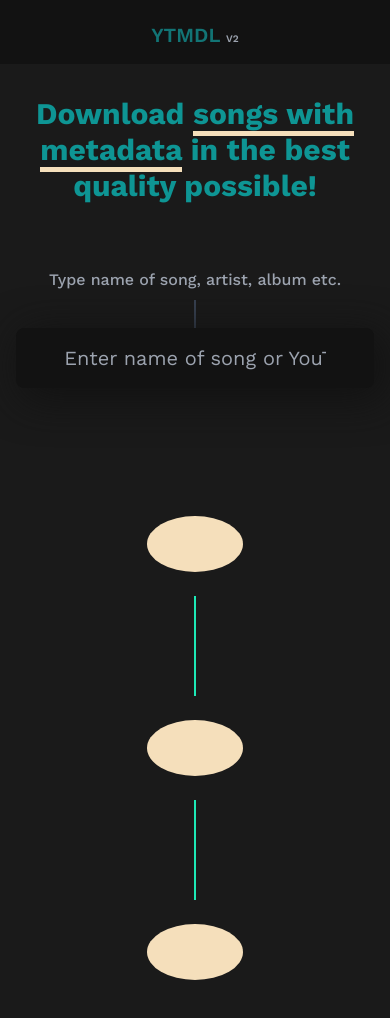
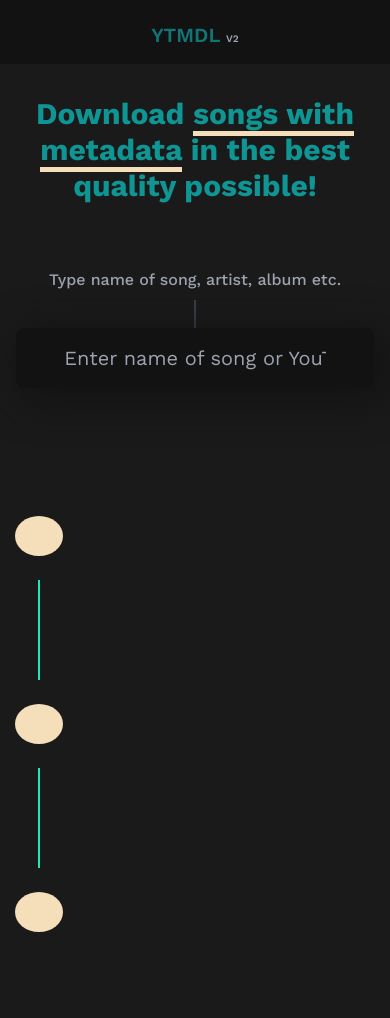
Before and after one commit to deepjyoti30/ytmdl-web-v2, a Vue app: page / in a window 390 px wide. Shown: the top 1018 px of the page. Built offline with nearby package versions, Linux system fonts and the light colour scheme; some icons are missing; what vue-resource would draw is missing.

Commit message:
Add some more rules to make the icons look better on mobile

```diff
--- a/src/components/Details.vue
+++ b/src/components/Details.vue
@@ -1,8 +1,10 @@
 <template>
   <div class="details__container">
-    <div class="details--content w-5/6 mr-auto ml-auto my-24 py-2">
+    <div
+      class="details--content md:w-5/6 w-6/6 px-2 md:px-0 mr-auto ml-auto my-24 py-2"
+    >
       <div
-        class="icon--content w-4/6 mr-auto ml-auto py-6 md:flex block justify-center items-center"
+        class="icon--content md:w-4/6 w-1/6 md:mr-auto md:ml-auto py-6 md:flex block justify-center items-center"
       >
         <div class="icon--each mr-auto ml-auto w-24">
           <MusicIcon size="4x" class="icon" />
@@ -79,6 +81,17 @@ export default {
         border-radius: 100%;
         background: $yellow;
         color: $lightgreen;
+
+        @media only screen and (max-width: $md) {
+          @apply w-12;
+
+          .icon {
+            width: 2em;
+            height: 2em;
+          }
+
+          @apply p-2;
+        }
       }
 
       .line--each {
```
